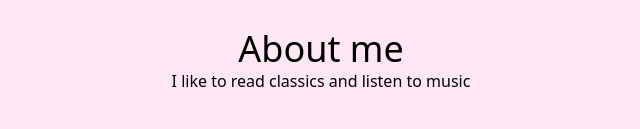
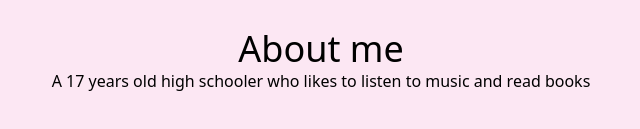
Before and after one commit to Habiba0906/my-portfolio, a plain HTML site: page index.html in a window 1280 px wide. Shown: the part 427-556 px from the top of the page, without its empty margins (319-959 px from the left). Drawn offline with nearby package versions, Linux system fonts and the light colour scheme.

Commit message:
changed'about me' section

```diff
--- a/index.html
+++ b/index.html
@@ -12,7 +12,9 @@
 		<img src = 'https://encrypted-tbn0.gstatic.com/images?q=tbn:ANd9GcSoEOEhdvfBkGOJDAGI6z4WNYeeewAzaVax-zA6ANG2PQ&s=10' alt= 'silly cat' class ="w-64 rounded-lg shadow-g mx-auto" />
 
 		<h2 class ="mt-8 text-4xl">About me</h2>
-	    <p class= "mb-4">I like to read classics and listen to music</p>
+		<p class= "mb-4">A 17 years old high schooler who likes to listen to music and read books</p>
+
+
 
 
 
```
